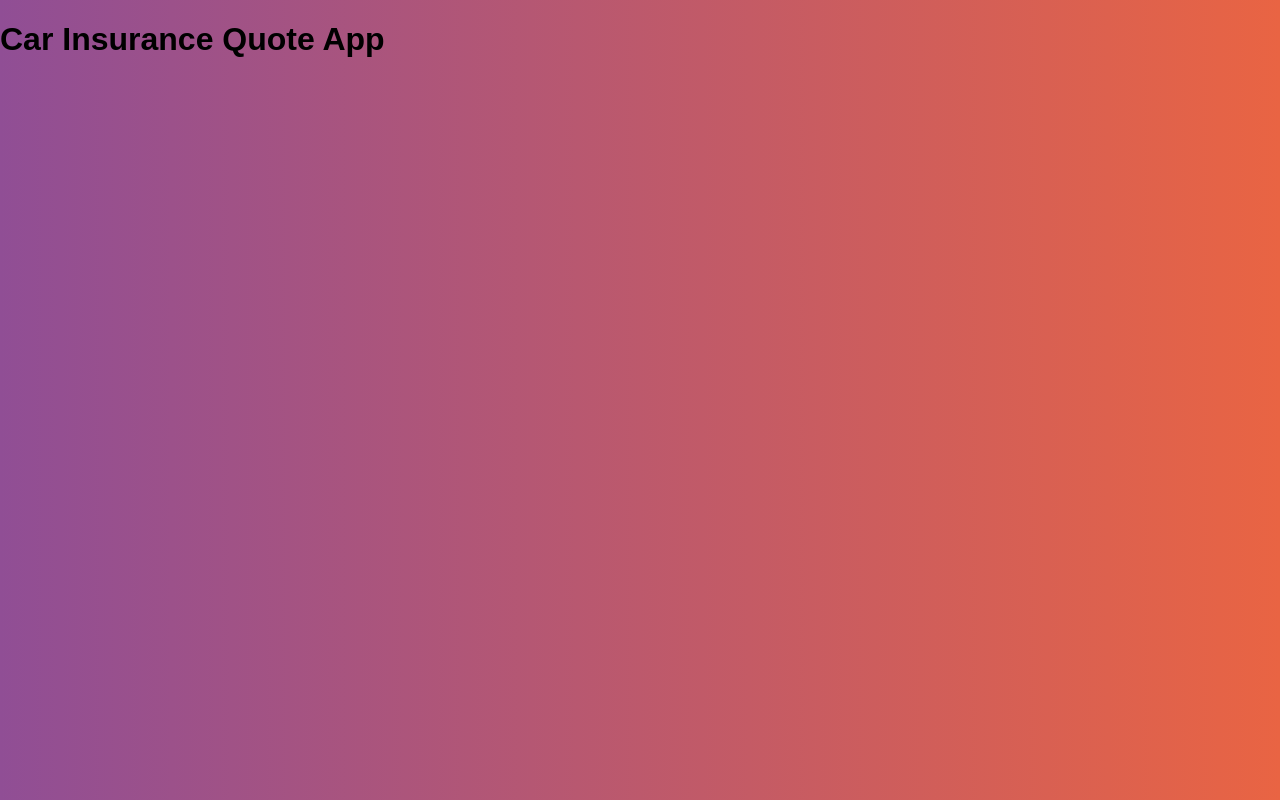
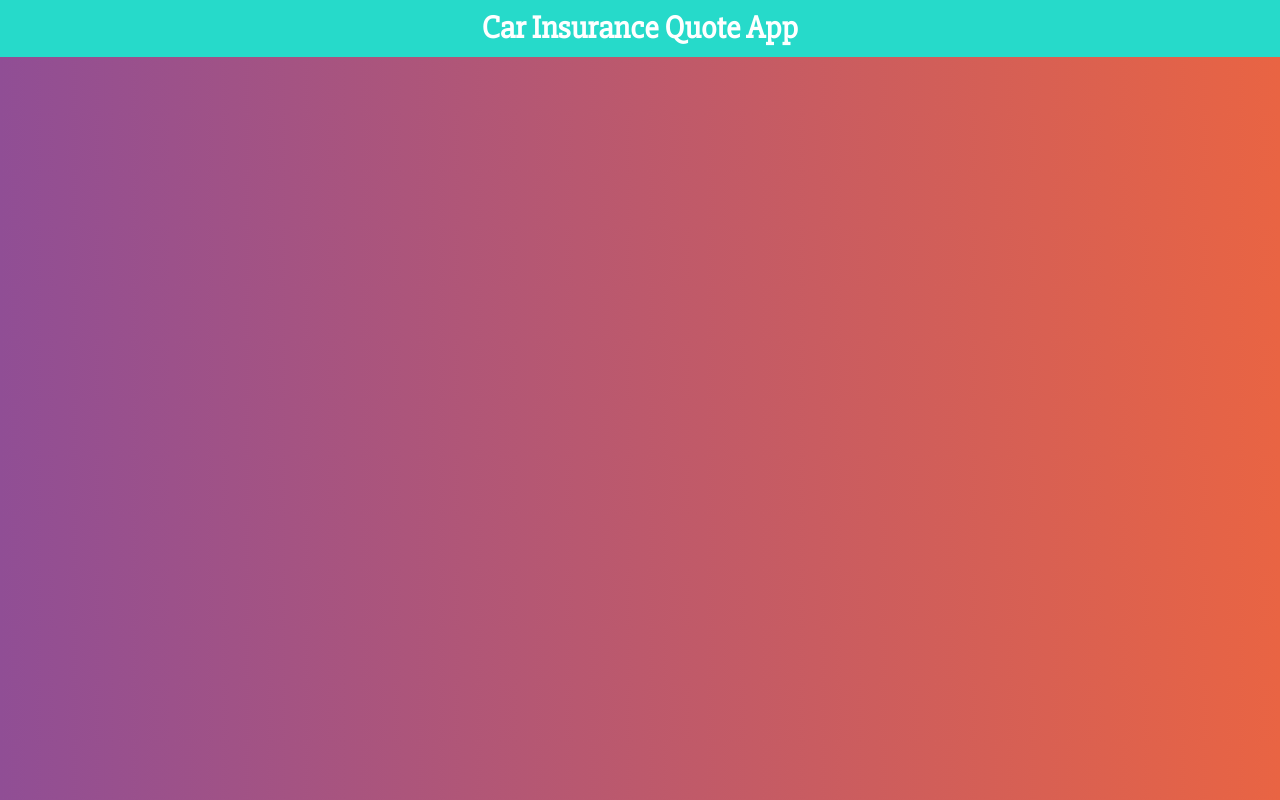
Before and after one commit to VEGALUISJ/Car-Insurance-Quote-App---On-React, a React (Create React App) app: page / in a window 1280 px wide. Built offline with nearby package versions, Linux system fonts and the light colour scheme.

Commit message:
added styled components

```diff
--- a/package.json
+++ b/package.json
@@ -3,6 +3,9 @@
   "version": "0.1.0",
   "private": true,
   "dependencies": {
+    "@emotion/core": "^11.0.0",
+    "@emotion/react": "^11.4.1",
+    "@emotion/styled": "^11.3.0",
     "@testing-library/jest-dom": "^5.14.1",
     "@testing-library/react": "^11.2.7",
     "@testing-library/user-event": "^12.8.3",
--- a/src/components/Header.jsx
+++ b/src/components/Header.jsx
@@ -1,10 +1,25 @@
 import React from 'react';
+import styled from '@emotion/styled';
+
+const HeaderContainer = styled.header`
+    background-color: #26DACA;
+    padding: 10px;
+    font-weight: bold;
+    color: #FFFFFF
+`;
+
+const HeaderText = styled.h1`
+    font-size: 2rem;
+    margin: 0;
+    font-family: 'Slabo 27px', serif;
+    text-align: center;
+`
 
 const Header = ({tittle}) => {
     return (
-        <header>
-            <h1>{ tittle }</h1>
-        </header>
+        <HeaderContainer>
+            <HeaderText>{ tittle }</HeaderText>
+        </HeaderContainer>
     );
 }
 
```
Also changed, not shown: 1 other file (tests, documents, lock files or other folders).
